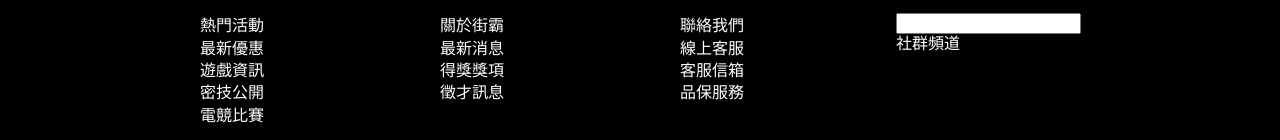
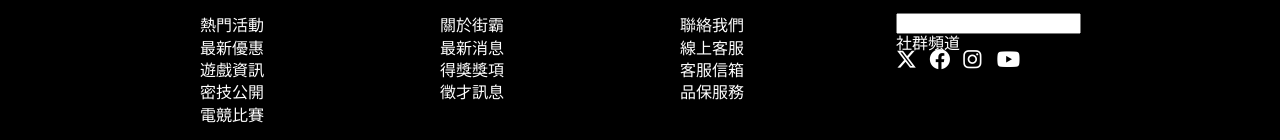
Before and after one commit to jim032401/test, a plain HTML site: page index.html in a window 1280 px wide. Shown: the part 2470-2610 px from the top of the page. Drawn offline with nearby package versions, Linux system fonts and the light colour scheme.

Commit message:
修正Twitter icon
修正Twitter icon

```diff
--- a/index.html
+++ b/index.html
@@ -190,6 +190,10 @@
             <h1><i class="far fa-newspaper"></i>訂閱消息</h1>
             <input type="text">
             <h3>社群頻道</h3>
+            <i class="fab fa-x-twitter"></i>
+            <i class="fab fa-facebook"></i>
+            <i class="fab fa-instagram"></i>
+            <i class="fab fa-youtube"></i>
           </div>
         </div>
       </div>
```
